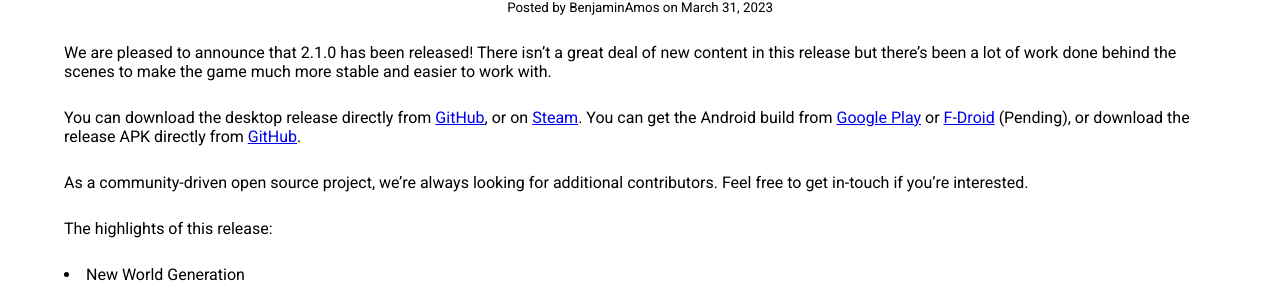
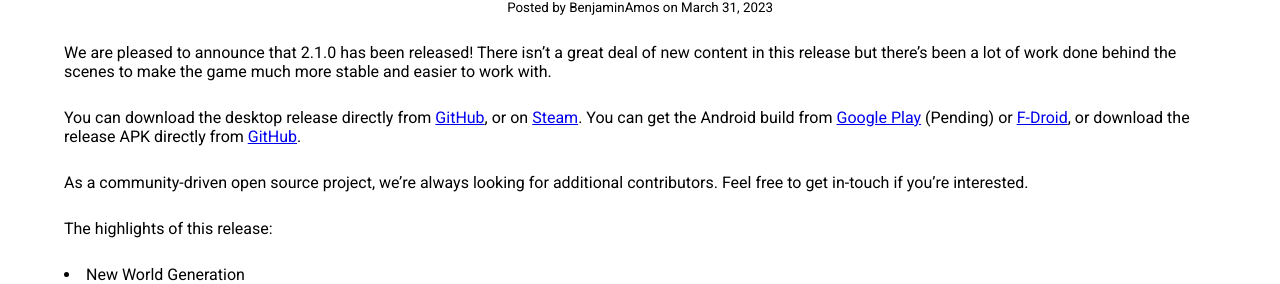
Before and after one commit to DestinationSol/DestinationSol.github.io, a Jekyll site: the page built from _posts/2023-03-31-2.1.0-release.md, in a window 1280 px wide and 900 px high, scrolled down 594 px. Shown: the part 152-436 px from the top of the window. Built offline with Jekyll 4.4.1, drawn with Linux system fonts in a browser that asks for light colours; nearby versions of some CDN libraries.

```diff
--- a/_posts/2023-03-31-2.1.0-release.md
+++ b/_posts/2023-03-31-2.1.0-release.md
@@ -14,8 +14,8 @@ You can download the desktop release directly from
 [GitHub](https://github.com/MovingBlocks/DestinationSol/releases/tag/v2.1.0), or on
 [Steam](http://store.steampowered.com/app/342980/).
 You can get the Android build from
-[Google Play](https://play.google.com/store/apps/details?id=com.miloshpetrov.sol2.android)
-or [F-Droid](https://f-droid.org/en/packages/com.miloshpetrov.sol2.android/) (Pending),
+[Google Play](https://play.google.com/store/apps/details?id=com.miloshpetrov.sol2.android) (Pending)
+or [F-Droid](https://f-droid.org/en/packages/com.miloshpetrov.sol2.android/),
 or download the release APK directly from
 [GitHub](https://github.com/MovingBlocks/DestinationSol/releases/tag/v2.1.0).
 
```
